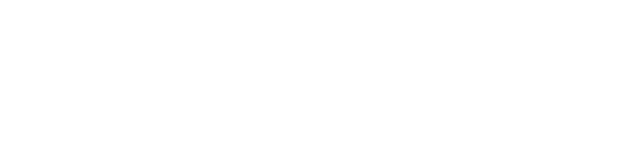
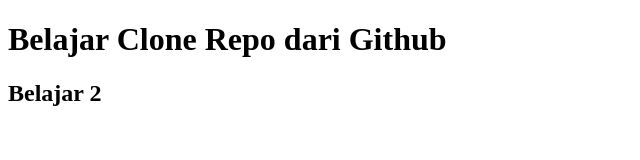
Before and after one commit to yajidichsan/belajar-niomic, a plain HTML site: page index.html in a window 1280 px wide. Shown: the whole page, without its empty margins (0-640 px from the left). Drawn offline with Linux system fonts and the light colour scheme.

Commit message:
delete and create index.html

```diff
--- a/index.html
+++ b/index.html
@@ -2,9 +2,10 @@
 <html>
   <head>
     <meta charset="utf-8">
-    <title></title>
+    <title>Belajar Github</title>
   </head>
   <body>
-
+    <h1>Belajar Clone Repo dari Github</h1>
+    <h2>Belajar 2</h2>
   </body>
 </html>
```
